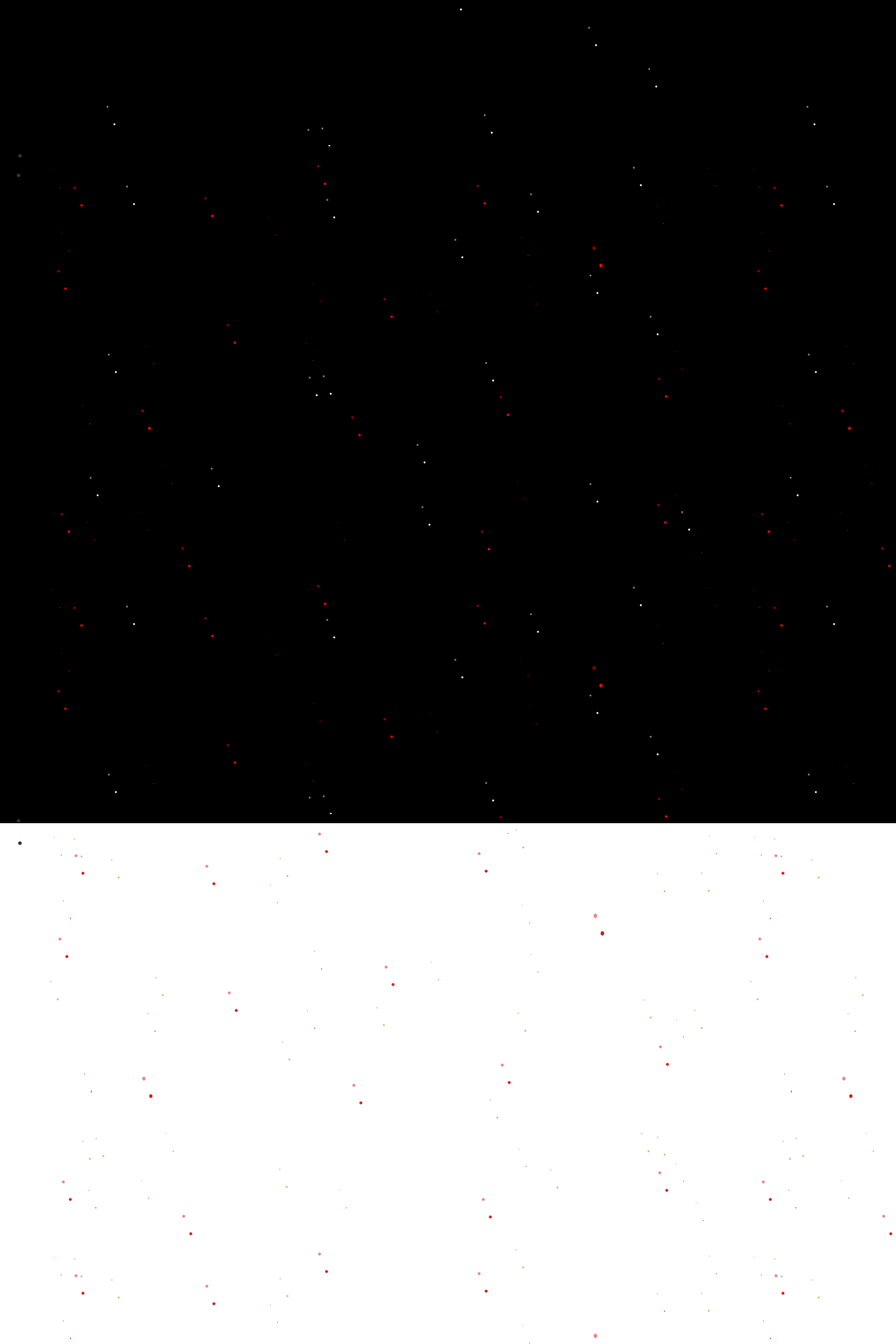
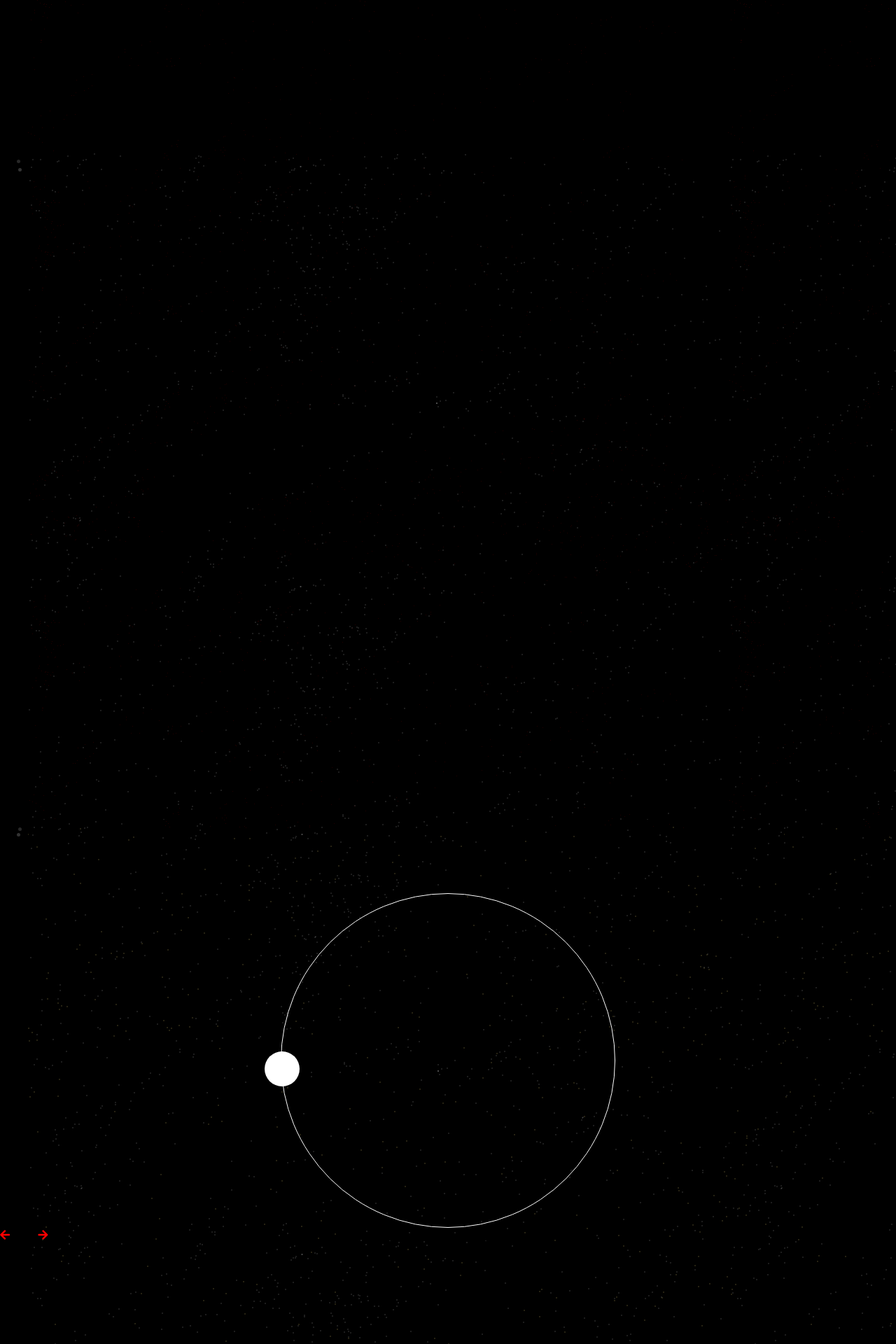
Before and after one commit to Augustin75009/Personal, a PHP site: page /index.html in a window 1280 px wide. Shown: the part 1680-3600 px from the top of the page at 70% size. Run offline with PHP 8.4, Linux system fonts and the light colour scheme; some libraries are stand-ins or nearby versions.

Commit message:
style background

```diff
--- a/cv.css
+++ b/cv.css
@@ -1,20 +1,3 @@
-
-/*header {
-  width: 100%;
-  margin-right: 20px;
-  margin-left: 20px;
-}
-
-header, img {
-  width: 100%;
-}
-*/
-
-/*@font-face {
-  font-family: roboto, sans-serif;
-  /*src: url('MaSuperFonte-Regular.ttf');*/
-
-
 body {
   font-family: 'Montserrat', sans-serif !important;
   font-size: 16px !important;
@@ -50,14 +33,6 @@ body {
   opacity: 0.5;
 }
 */
-/*.galaxy {
-  width: 90%;
-  height: 600px;
-  background : url(assets/gal.png);
-  position: relative;
-  background-size: fill;
-  z-index: 200;
-}*/
 
 .name:before {
   content:'';
@@ -74,82 +49,37 @@ body {
   opacity: 0.5;
 }
 
-.layer1 {
+
+.layer2 {
   width: 100%;
   height: 100vh;
-  background : url(assets/layer1.png);
+  background : url(assets/layer4.png);
   position: relative;
-  animation : animated 100s;
+  animation : animatedd 200s;
   animation-iteration-count: infinite;
 }
 
 
-.layer1:before {
-  content:'';
-  position: absolute;
-  top: 0;
-  left: 0;
-  width: 100%;
-  height: 100vh;
-  opacity: 1;
-  background: url(assets/layer1.png);
-  background-position: -10 -10;
-  animation : animated 100s;
-  animation-iteration-count: infinite;
-  opacity: 0.5;
-}
-
-.layer2 {
+.layer4 {
   width: 100%;
   height: 100vh;
   background : url(assets/layer2.png);
   position: relative;
-  animation : animatedd 100s;
+  animation : animatedd 200s;
   animation-iteration-count: infinite;
 }
 
-
-.layer2:before {
-  content:'';
-  position: absolute;
-  top: 0;
-  left: 0;
-  width: 100%;
-  height: 100vh;
-  opacity: 1;
-  background: url(assets/layer2.png);
-  background-position: -10 -10;
-  animation : animated 100s;
-  animation-iteration-count: infinite;
-  opacity: 0.5;
-  z-index: 100;
-}
 
 .layer3 {
   width: 100% !important;
   height: 100vh;
   background : url(assets/layer3.png);
   position: relative;
-  animation : animated 100s;
+  animation : animated 200s;
   animation-iteration-count: infinite;
+  opacity: 0.8;
 }
 
-
-.layer3:before {
-  content:'';
-  position: absolute;
-  top: 0;
-  left: 0;
-  width: 100% !important;
-  height: 100vh;
-  opacity: 1;
-  background: url(assets/layer3.png);
-  background-position: -10 -10;
-  transform: translate(0px 150px);
-  animation : animated 100s;
-  animation-iteration-count: infinite;
-  opacity: 0.5;
-}
 
 @keyframes animate {
   0% {
@@ -249,6 +179,7 @@ body {
   margin: auto;
   vertical-align: bottom;
   border: solid 2px black;
+  overflow: hide;
 }
 
 .top-info {
@@ -824,19 +755,25 @@ button.btn.btn-info {
   margin-left: 20px;
 }
 
-
+.third-card {
+  height: 100vh;
+  background-color: black;
+  margin: auto;
+  padding-top: 100px;
+}
 /*animation -------------------------*/
 
 
 .animation-container {
-  /*height: 400px;*/
-  transform: rotateX(65.5deg);
+  /*transform: rotateX(65.5deg);*/
+  /*height: 100vh;*/
   /*transform-style: preserve-3d;*/
-width: 155px;
- height: 155px;
- border-radius: 50%;
- position: relative;
- border: 1px solid black;
+  width: 478px;
+  height: 478px;
+  border-radius: 50%;
+  position: relative;
+  border: 1px solid white;
+  margin: auto;
 }
 
 .planet-container {
@@ -846,19 +783,44 @@ width: 155px;
   animation : animaPlanet 5s linear;
   animation-iteration-count: infinite;
   transform-style: preserve-3d;*/
-  width: 200px;
- height: 50px;
- position: absolute;
- top: 52.5px;
- right: -25px;
- background-color: transparent;
- animation : animaPlanet 15s linear;
- animation-iteration-count: infinite;
- transform-style: preserve-3d;
+  width: 500px;
+  height: 50px;
+  position: absolute;
+  top: 225px;
+  right: 0px;
+  background-color: transparent;
 }
 
+.planet-container.launch-rotation {
+  /*animation : animaPlanet 1s linear;
+  animation-iteration-count: 1;
+  transform-style: preserve-3d;
+  animation-fill-mode: forwards;*/
+  transform: rotateZ(60deg);
+}
 
+.planet-controller {
+  height: 50px;
+  width: 20%;
+}
 
+.planet-controller>i {
+  z-index: 400;
+  height: 50px;
+  width: 50px;
+  color: red;
+}
+
+.planet {
+  height: 50px;
+  width: 50px;
+  background-color: white;
+  border-radius: 50%;
+  /*animation : animaPlanetY 5s linear;*/
+  animation-iteration-count: 0;
+  transform-style: preserve-3d;
+  /*transform: rotateX(-65.5deg);*/
+}
 
 @keyframes animaPlanet {
   0% {
@@ -866,28 +828,15 @@ width: 155px;
     transform: rotateZ(0deg);  }
   100% {
     /*transform: rotate(-10deg);*/
-    transform: rotateZ(-360deg);  }
+    transform: rotateZ(60deg);  }
 }
-
-
-.planet {
-  height: 50px;
-  width: 50px;
-  background-color: white;
-  border-radius: 50%;
-  /*animation : animaPlanetY 5s linear;*/
-  animation-iteration-count: infinite;
-  transform-style: preserve-3d;
-  transform: rotateX(-65.5deg);
-}
-
 
 @keyframes animaPlanetY {
  0% {
-   transform: rotateX(-90deg) rotateY(360deg) rotateZ(0deg);
+   transform: rotateX(0deg) rotateY(0deg) rotateZ(360deg);
     }
  100% {
-   transform: rotateX(-90deg) rotateY(0deg) rotateZ(0deg);
+   transform: rotateX(-0deg) rotateY(0deg) rotateZ(0deg);
    }
  }
 
--- a/index.html
+++ b/index.html
@@ -21,19 +21,19 @@
       <!-- <div class="glitch"></div> -->
       <div class="banner">
           <ul id="scene"  class="scene">
-            <li class="layer1" data-depth="0.15"><div class="layer"></div></li>
-            <li class="layer2" data-depth="0.2"><div class="layer"></div></li>
-            <li class="layer3" data-depth="0.1"><div class="layer"></div></li>
-            <li class="name" data-depth="0.4"><div class="name" id="name"></div></li>
+            <li class="layer2" data-depth="0.15"><div class="layer"></div></li>
+            <li class="layer3" data-depth="0.2"><div class="layer"></div></li>
+            <li class="layer4" data-depth="0.1"><div class="layer"></div></li>
+            <li class="name" data-depth="0.3"><div class="name" id="name"></div></li>
             <!-- <li class="galaxy" data-depth="0.4"></li> -->
           </ul>
       </div>
       <div class="first-card">
         <ul id="scene-skills"  class="scene">
-            <li class="layer1" data-depth="0.15"><div class="layer"></div></li>
-            <li class="layer2" data-depth="0.2"><div class="layer"></div></li>
-            <li class="layer3" data-depth="0.1"><div class="layer"></div></li>
-            <li class="layer" data-depth="0" style="width: 98%">
+            <li class="layer2" data-depth="0.15"><div class="layer"></div></li>
+            <li class="layer3" data-depth="0.2"><div class="layer"></div></li>
+            <li class="layer4" data-depth="0.1"><div class="layer"></div></li>
+            <li class="layer" data-depth="0.3" style="width: 98%">
               <div class="skills-description">
                 <div class="about">
                   <div class="avatar-icon">
@@ -63,10 +63,10 @@
       </div>
       <div class="second-card">
         <ul id="scene-description"  class="scene">
-            <li class="layer1" data-depth="0.15"><div class="layer"></div></li>
-            <li class="layer2" data-depth="0.2"><div class="layer"></div></li>
-            <li class="layer3" data-depth="0.1"><div class="layer"></div></li>
-            <li class="layer" data-depth="0" style="width: 98%">
+            <li class="layer2" data-depth="0.15"><div class="layer"></div></li>
+            <li class="layer3" data-depth="0.2"><div class="layer"></div></li>
+            <li class="layer4" data-depth="0.1"><div class="layer"></div></li>
+            <li class="layer" data-depth="0.3" style="width: 98%">
               <div class="skills-description">
                 <div class="my-skills">
                   <div class="skills-card"><img src="assets/Ruby.png" alt=""></div>
@@ -84,9 +84,23 @@
           </ul>
       </div>
 
-    <!-- <div class="cv-container"> -->
-      <!-- <div class="bottom-infos"> -->
-        <!-- <h1 style="color: red">Curriculum Vitae</h1> -->
+      <div class="third-card">
+      <div class="animation-container">
+        <div class="planet-container">
+          <div class="planet">
+
+          </div>
+        </div>
+      </div>
+        <div class="planet-controller">
+        <i class="fa fa-arrow-left" aria-hidden="true" onClick="rotateLeft()"></i>
+        <i class="fa fa-arrow-right" aria-hidden="true" onClick="rotateRight()"></i>
+        </div>
+      </div>
+
+
+
+
         <div id="cv-toggle" class="experiences">
           <div class="cv">
           <div class="experiences-list">
@@ -218,13 +232,7 @@
         <div id="circleDown"></div>
         <i onClick="scrollDown()" id="arrow-fixed-bottom" class="fa fa-arrow-down fa-2x" aria-hidden="true"></i>
       </div>
-      <!-- <div class="animation-container">
-        <div class="planet-container">
-          <div class="planet">
 
-          </div>
-        </div>
-      </div> -->
     <!-- </div> -->
     <!-- Script tags -->
     <script src="cv.js"></script>
@@ -235,6 +243,7 @@
     <script src="chart.js"></script>
     <script src="copy.js"></script>
     <script src="open.js"></script>
+    <script src="rotate.js"></script>
   </body>
 </html>
 
--- /dev/null
+++ b/rotate.js
@@ -0,0 +1,5 @@
+const planet = document.querySelector(".planet-container")
+
+function rotateRight() {
+  planet.classList.toggle('launch-rotation');
+}
```
Also changed, not shown: assets/layer1.png, assets/layer2.png, assets/layer3.png, assets/layer4.png.
